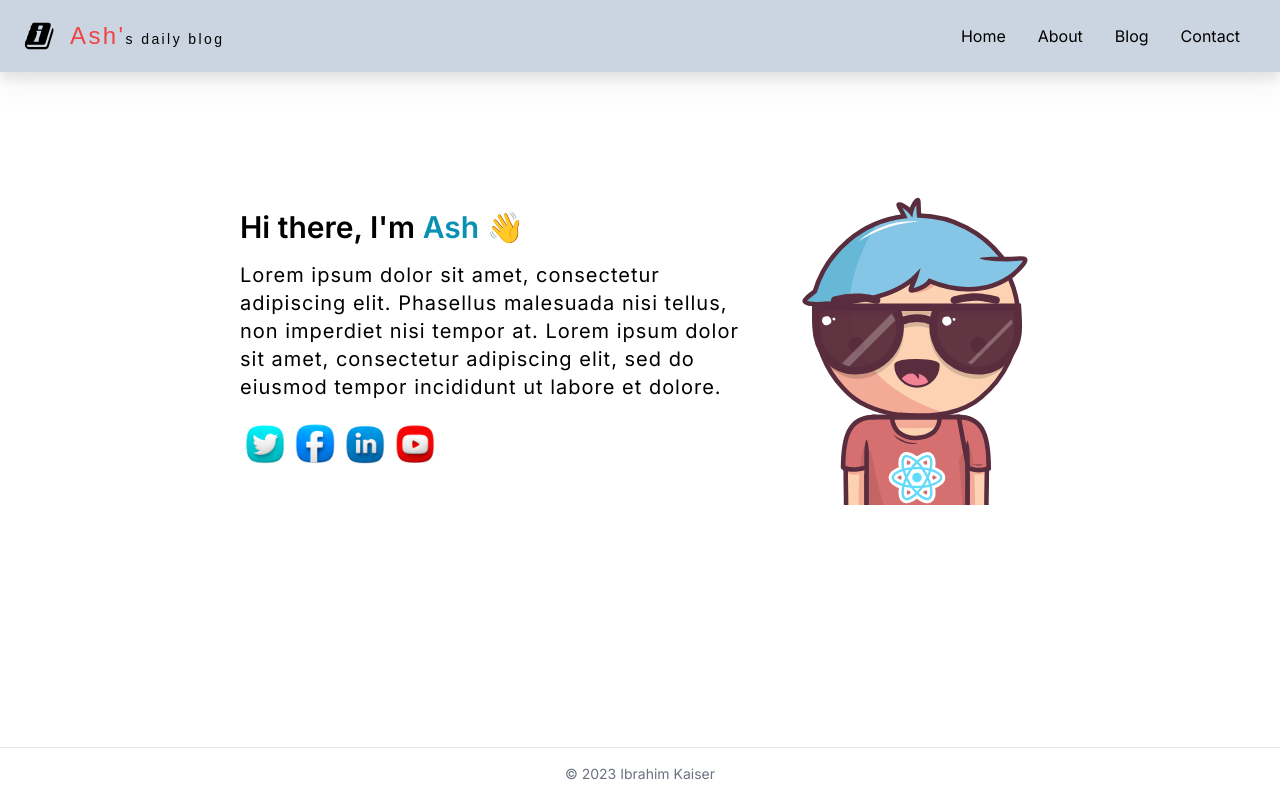
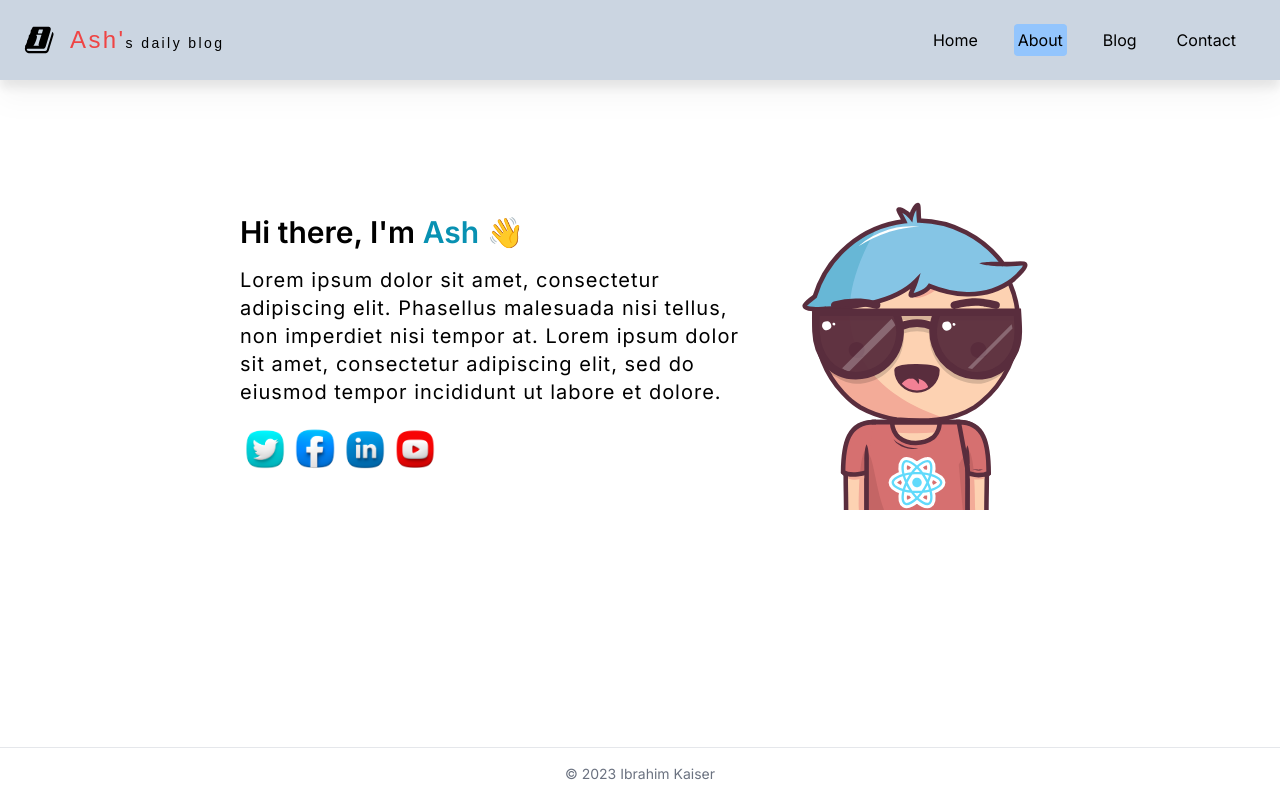
Before and after one commit to ikReza/ostad-learning, a Next.js app in the folder Module-12/assignment/: page /about in a window 1280 px wide. Built offline with nearby package versions, Linux system fonts and the light colour scheme; a web font is replaced by a local one.

Commit message:
active navlink

```diff
--- a/Module-12/assignment/app/about/page.jsx
+++ b/Module-12/assignment/app/about/page.jsx
@@ -52,50 +52,16 @@ const About = () => {
       </div>
 
       <div className="col-span-1 mx-auto">
-        <Image src="/avatar.svg" alt="Avatar" width={240} height={0} />
+        <Image
+          src="/avatar.svg"
+          alt="Avatar"
+          width={240}
+          height={0}
+          loading="lazy"
+        />
       </div>
     </div>
   );
 };
 
 export default About;
-
-//       avatar={
-//         <img
-//           className="h-80 w-64"
-//           src="/assets/images/avatar.svg"
-//           alt="Avatar image"
-//           loading="lazy"
-//         />
-//       }
-//       socialButtons={
-//         <>
-//           <a href="/">
-//             <HeroSocial
-//               src="/assets/images/twitter-icon.png"
-//               alt="Twitter icon"
-//             />
-//           </a>
-//           <a href="/">
-//             <HeroSocial
-//               src="/assets/images/facebook-icon.png"
-//               alt="Facebook icon"
-//             />
-//           </a>
-//           <a href="/">
-//             <HeroSocial
-//               src="/assets/images/linkedin-icon.png"
-//               alt="Linkedin icon"
-//             />
-//           </a>
-//           <a href="/">
-//             <HeroSocial
-//               src="/assets/images/youtube-icon.png"
-//               alt="Youtube icon"
-//             />
-//           </a>
-//         </>
-//       }
-//     />
-//   </Section>
-// );
--- a/Module-12/assignment/app/components/Navbar.jsx
+++ b/Module-12/assignment/app/components/Navbar.jsx
@@ -2,9 +2,9 @@
 
 import { Barriecito } from "next/font/google";
 import Image from "next/image";
-import Link from "next/link";
 import { useState } from "react";
 import { GiHamburgerMenu } from "react-icons/gi";
+import Navlink from "./Navlink";
 
 const inter = Barriecito({
   weight: "400",
@@ -44,40 +44,7 @@ const Navbar = () => {
             open ? "" : "hidden"
           } w-full md:block md:w-auto mt-4 md:mt-0`}
         >
-          <ul className="flex flex-col border border-gray-100 p-4 rounded-lg md:flex-row md:space-x-8 md:border-0">
-            <li>
-              <Link
-                href="/"
-                className="block py-2 rounded hover:bg-gray-50 px-3 md:p-0 md:hover:bg-transparent md:border-0 md:hover:text-blue-700"
-              >
-                Home
-              </Link>
-            </li>
-            <li>
-              <Link
-                href="/about"
-                className="block py-2 rounded hover:bg-gray-50 px-3 md:p-0 md:hover:bg-transparent md:border-0 md:hover:text-blue-700"
-              >
-                About
-              </Link>
-            </li>
-            <li>
-              <Link
-                href="/blog"
-                className="block py-2 rounded hover:bg-gray-50 px-3 md:p-0 md:hover:bg-transparent md:border-0 md:hover:text-blue-700"
-              >
-                Blog
-              </Link>
-            </li>
-            <li>
-              <Link
-                href="/contact"
-                className="block py-2 rounded hover:bg-gray-50 px-3 md:p-0 md:hover:bg-transparent md:border-0 md:hover:text-blue-700"
-              >
-                Contact
-              </Link>
-            </li>
-          </ul>
+          <Navlink />
         </div>
       </nav>
     </header>
--- /dev/null
+++ b/Module-12/assignment/app/components/Navlink.jsx
@@ -0,0 +1,43 @@
+import Link from "next/link";
+import { usePathname } from "next/navigation";
+
+const navLinks = [
+  {
+    name: "Home",
+    link: "/",
+  },
+  {
+    name: "About",
+    link: "/about",
+  },
+  {
+    name: "Blog",
+    link: "/blog",
+  },
+  {
+    name: "Contact",
+    link: "/contact",
+  },
+];
+
+const Navlink = () => {
+  const pathname = usePathname();
+  return (
+    <ul className="flex flex-col border border-gray-100 p-4 rounded-lg md:flex-row md:space-x-8 md:border-0">
+      {navLinks.map(({ name, link }) => (
+        <li key={name}>
+          <Link
+            href={link}
+            className={`${
+              pathname === link ? "bg-blue-300" : ""
+            } block py-2 rounded hover:bg-gray-50 px-3 md:p-1 md:hover:bg-transparent md:border-0 md:hover:text-blue-700`}
+          >
+            {name}
+          </Link>
+        </li>
+      ))}
+    </ul>
+  );
+};
+
+export default Navlink;
--- a/Module-12/assignment/app/page.js
+++ b/Module-12/assignment/app/page.js
@@ -49,6 +49,7 @@ const Home = () => {
                 height={0}
                 sizes="100vw"
                 className="w-full"
+                priority
               />
               <div className="px-6 py-4">
                 <h3 className="font-bold text-lg mb-2">{post.title}</h3>
```
